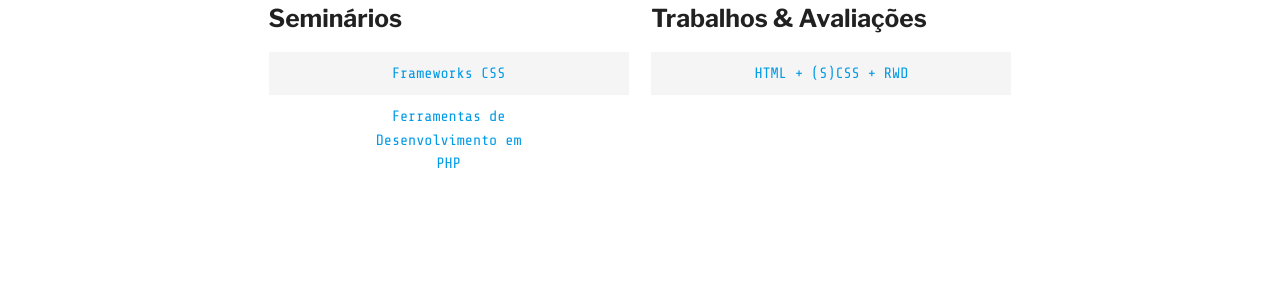
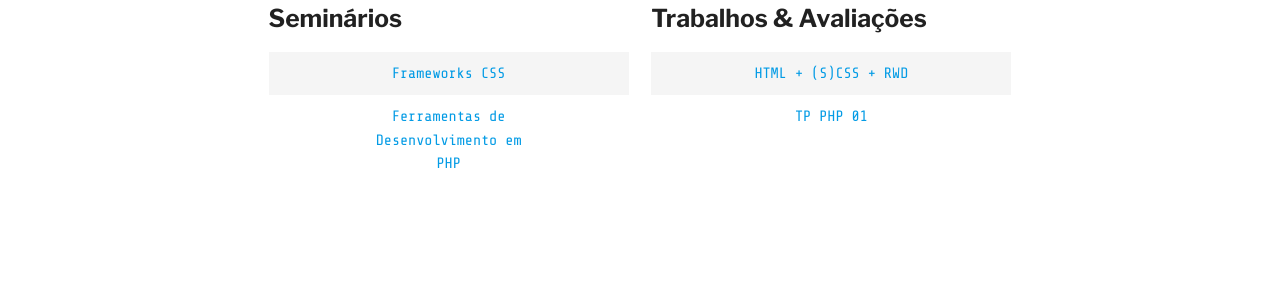
Before and after one commit to COLTEC-DAW/coltec-daw.github.io, a Jekyll site: the page built from classes.html, in a window 1280 px wide. Shown: the part 1068-1351 px from the top of the page. Built offline with Jekyll 4.4.1, drawn with Linux system fonts in a browser that asks for light colours; some web fonts are replaced.

Commit message:
Adição do enunciado do TP PHP.

```diff
--- a/classes.html
+++ b/classes.html
@@ -73,6 +73,9 @@
             <div class="row">
                 <div class="col s6 offset-s3"><a href="https://github.com/COLTEC-DAW/Prova-HTML-SCSS-RWD">HTML + (S)CSS + RWD</a></div>
             </div>
+            <div class="row">
+                <div class="col s6 offset-s3"><a href="https://github.com/COLTEC-DAW/TP-PHP">TP PHP 01</a></div>
+            </div>
         </div>
     </div>
 </div>
```
